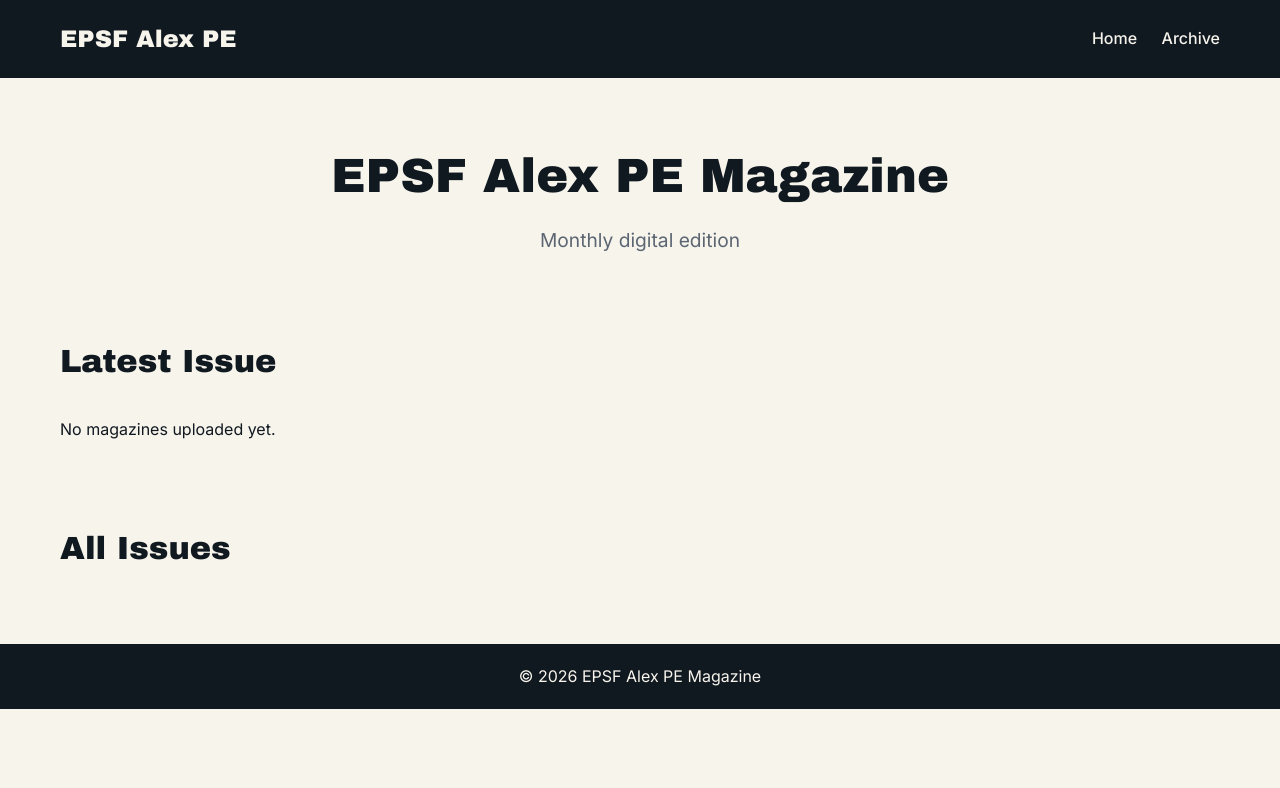
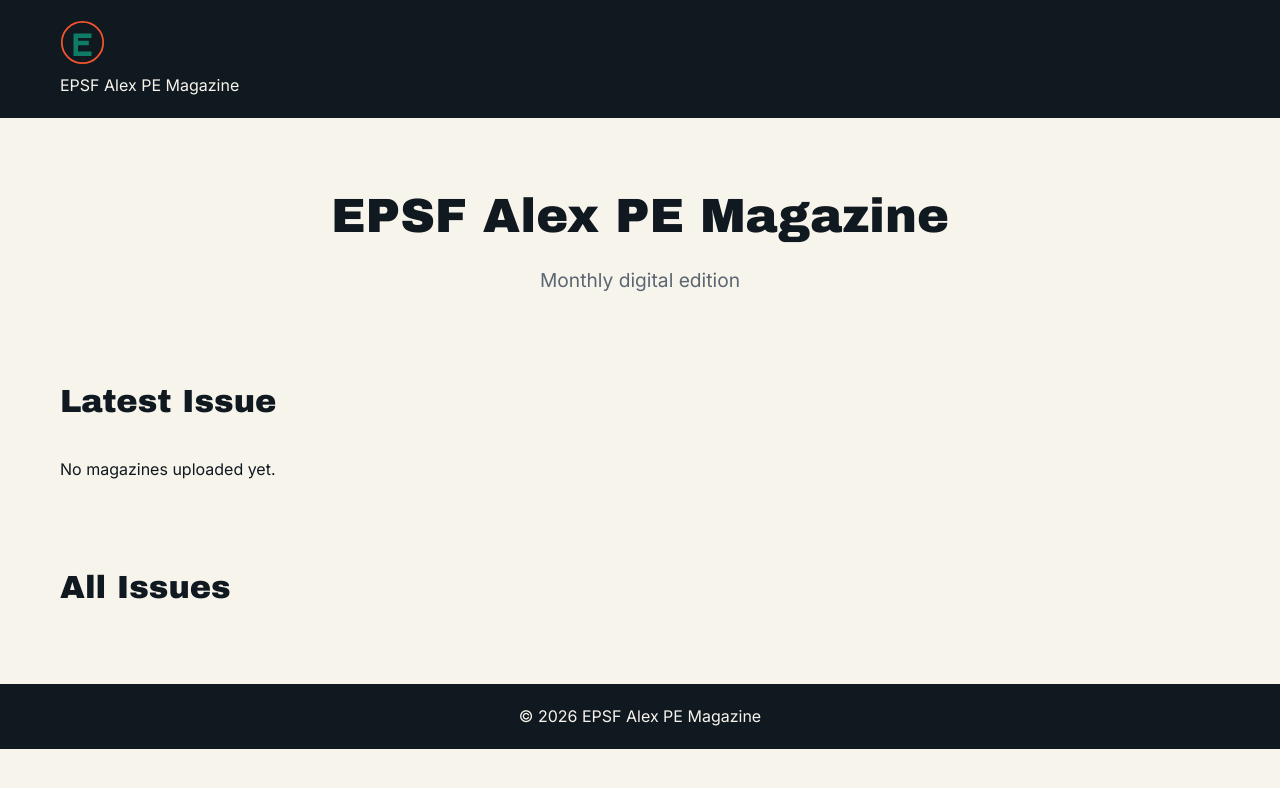
Before and after one commit to Hunterthief/EPSF-Alex_Magazine, a Jekyll site: the page built from index.html, in a window 1280 px wide. Shown: the top 788 px of the page. Built offline with Jekyll 4.4.1, drawn with Linux system fonts in a browser that asks for light colours.

Commit message:
Add logo and update header structure

```diff
--- a/_includes/header.html
+++ b/_includes/header.html
@@ -1,9 +1,15 @@
 <header>
   <div class="nav">
-    <a href="{{ '/' | relative_url }}"><h1>EPSF Alex PE</h1></a>
-    <nav>
-      <a href="{{ '/' | relative_url }}">Home</a>
-      <a href="{{ '/archive/' | relative_url }}">Archive</a>
-    </nav>
+    <a href="{{ '/' | relative_url }}" class="logo-container">
+      <!-- Built-in EPSF Alex SVG Logo Placeholder -->
+      <svg class="logo-svg" viewBox="0 0 50 50" width="45" height="45" xmlns="http://www.w3.org/2000/svg">
+        <circle cx="25" cy="25" r="23" fill="none" stroke="var(--color-accent)" stroke-width="2"/>
+        <path d="M15 15 L35 15 L35 20 L20 20 L20 23 L32 23 L32 28 L20 28 L20 35 L35 35 L35 40 L15 40 Z" fill="var(--color-primary)"/>
+      </svg>
+      <div class="logo-text-group">
+        <span class="logo-text">EPSF Alex</span>
+        <span class="logo-sub">PE Magazine</span>
+      </div>
+    </a>
   </div>
 </header>
```
